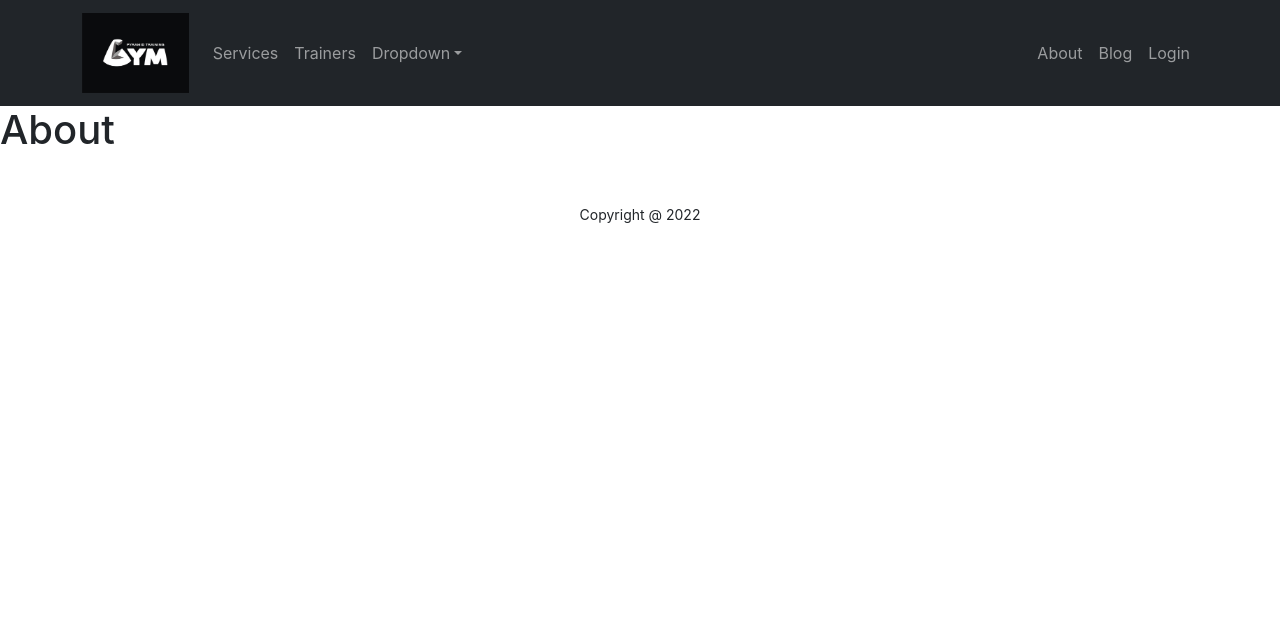
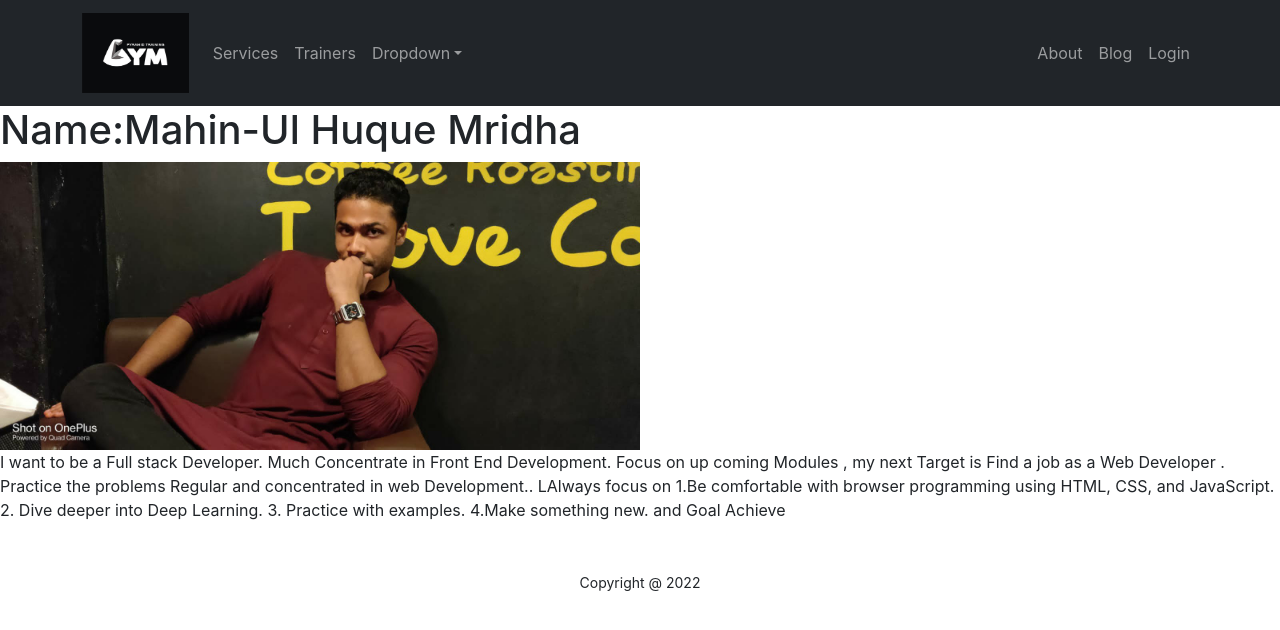
Before and after one commit to capmahin/gym-equvment-site, a React (Create React App) app: page /about in a window 1280 px wide. Shown: the top 630 px of the page. Built offline with nearby package versions, Linux system fonts and the light colour scheme; no server answers.

Commit message:
add bio in about page

```diff
--- a/src/Pages/About/About.js
+++ b/src/Pages/About/About.js
@@ -1,9 +1,20 @@
 import React from "react";
+import me from "../../images/me.jpg";
 
 const About = () => {
   return (
     <div>
-      <h1>About</h1>
+      <h1>Name:Mahin-Ul Huque Mridha</h1>
+      <img className="w-50" src={me} alt="" />
+      <p>
+        I want to be a Full stack Developer. Much Concentrate in Front End
+        Development. Focus on up coming Modules , my next Target is Find a job
+        as a Web Developer . Practice the problems Regular and concentrated in
+        web Development.. LAlways focus on 1.Be comfortable with browser
+        programming using HTML, CSS, and JavaScript. 2. Dive deeper into Deep
+        Learning. 3. Practice with examples. 4.Make something new. and Goal
+        Achieve
+      </p>
     </div>
   );
 };
```
Also changed, not shown: src/images/me.jpg (added).
